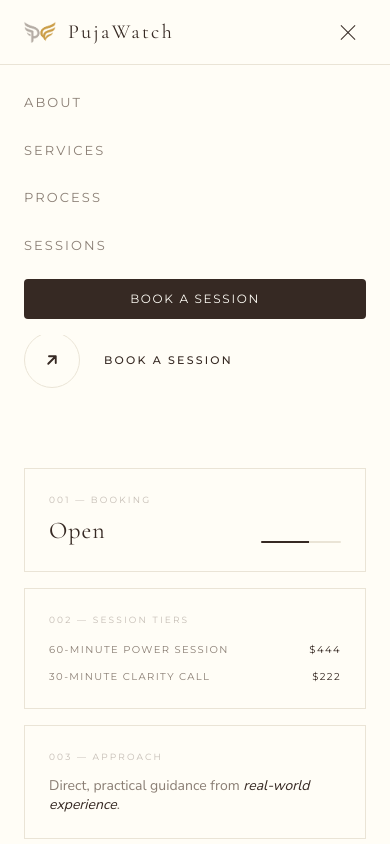
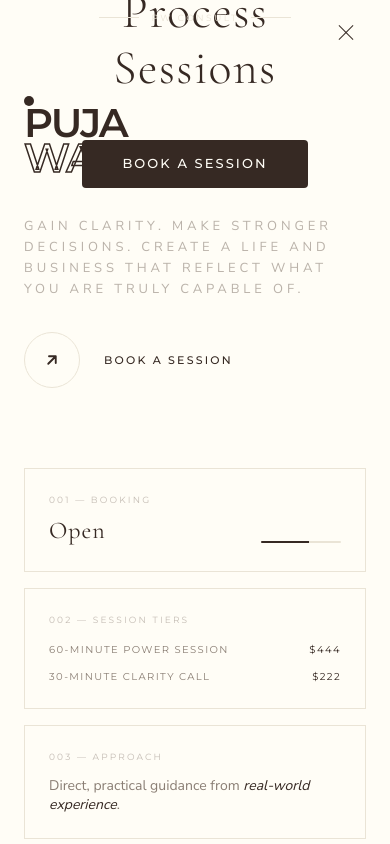
Before and after one commit to SharonSoul/Pujawatch, a Next.js app: page / in a window 390 px wide. Both pictures are taken after a click on the button "Toggle menu". Shown: the top 844 px of the page. Built offline with nearby package versions, Linux system fonts and the light colour scheme.

Commit message:
navbar updates

```diff
--- a/src/components/Navbar.tsx
+++ b/src/components/Navbar.tsx
@@ -2,6 +2,7 @@
 
 import { useEffect, useState, useCallback } from "react";
 import Link from "next/link";
+import { motion, AnimatePresence } from "motion/react";
 
 const NAV_LINKS = [
   { href: "#about", label: "About" },
@@ -23,10 +24,19 @@ export function Navbar() {
 
   const close = useCallback(() => setOpen(false), []);
 
+  useEffect(() => {
+    if (open) {
+      document.body.style.overflow = "hidden";
+    } else {
+      document.body.style.overflow = "";
+    }
+    return () => { document.body.style.overflow = ""; };
+  }, [open]);
+
   return (
     <header
       className={`fixed top-0 inset-x-0 z-40 h-16 transition-colors duration-300 ${
-        scrolled ? "bg-cream/90 backdrop-blur-sm" : "bg-transparent"
+        scrolled || open ? "bg-cream/95 backdrop-blur-sm" : "bg-cream/80"
       }`}
     >
       <nav className="mx-auto flex h-full max-w-7xl items-center justify-between px-6 lg:px-8">
@@ -58,14 +68,14 @@ export function Navbar() {
         </div>
 
         <button
-          className="flex h-9 w-9 items-center justify-center rounded-sm md:hidden"
           onClick={() => setOpen(!open)}
+          className="relative z-50 flex h-10 w-10 items-center justify-center md:hidden"
           aria-label="Toggle menu"
         >
           <span className="relative h-3 w-5">
             <span
-              className={`absolute left-0 top-0 h-px w-5 bg-espresso transition-all duration-300 ${
-                open ? "translate-y-1.5 rotate-45" : ""
+              className={`absolute left-0 h-px w-5 bg-espresso transition-all duration-300 ${
+                open ? "top-1.5 rotate-45" : "top-0"
               }`}
             />
             <span
@@ -74,37 +84,79 @@ export function Navbar() {
               }`}
             />
             <span
-              className={`absolute left-0 top-3 h-px w-5 bg-espresso transition-all duration-300 ${
-                open ? "-translate-y-1.5 -rotate-45" : ""
+              className={`absolute left-0 h-px w-5 bg-espresso transition-all duration-300 ${
+                open ? "top-1.5 -rotate-45" : "top-3"
               }`}
             />
           </span>
         </button>
       </nav>
 
+      <AnimatePresence>
         {open && (
-        <div className="border-t border-rule bg-cream md:hidden">
-          <div className="flex flex-col gap-1 px-6 py-4">
-            {NAV_LINKS.map((l) => (
+          <motion.div
+            initial={{ opacity: 0 }}
+            animate={{ opacity: 1 }}
+            exit={{ opacity: 0 }}
+            transition={{ duration: 0.4, ease: [0.16, 1, 0.3, 1] }}
+            className="fixed inset-0 z-40 flex flex-col items-center justify-center bg-cream md:hidden"
+          >
+            <div className="flex flex-col items-center gap-2">
+              {NAV_LINKS.map((l, i) => (
+                <motion.div
+                  key={l.href}
+                  initial={{ opacity: 0, y: 32 }}
+                  animate={{ opacity: 1, y: 0 }}
+                  exit={{ opacity: 0, y: 16 }}
+                  transition={{
+                    duration: 0.5,
+                    delay: 0.08 * i,
+                    ease: [0.16, 1, 0.3, 1],
+                  }}
+                >
                   <Link
-                key={l.href}
                     href={l.href}
                     onClick={close}
-                className="py-3 font-label text-[13px] uppercase tracking-[0.16em] text-warm-gray transition-colors hover:text-espresso"
+                    className="block font-display text-5xl font-light tracking-[0.03em] text-espresso transition-colors hover:text-warm-gray"
                   >
                     {l.label}
                   </Link>
+                </motion.div>
               ))}
+            </div>
+
+            <motion.div
+              initial={{ opacity: 0, y: 24 }}
+              animate={{ opacity: 1, y: 0 }}
+              exit={{ opacity: 0, y: 16 }}
+              transition={{ duration: 0.5, delay: 0.4, ease: [0.16, 1, 0.3, 1] }}
+              className="mt-12"
+            >
               <a
                 href="#book"
                 onClick={close}
-              className="mt-2 inline-flex h-10 items-center justify-center rounded-sm bg-espresso px-6 font-label text-[12px] uppercase tracking-[0.14em] text-cream transition-all duration-300 active:translate-y-px active:scale-[0.98]"
+                className="inline-flex h-12 items-center rounded-sm bg-espresso px-10 font-label text-[13px] font-medium uppercase tracking-[0.16em] text-cream transition-all duration-300 active:translate-y-px active:scale-[0.98]"
               >
                 Book a Session
               </a>
-          </div>
-        </div>
+            </motion.div>
+
+            <motion.div
+              initial={{ opacity: 0 }}
+              animate={{ opacity: 1 }}
+              exit={{ opacity: 0 }}
+              transition={{ duration: 0.4, delay: 0.5 }}
+              className="absolute bottom-10 flex items-center gap-3"
+            >
+              <span className="block h-px w-10 bg-rule" />
+              <span className="font-label text-[9px] uppercase tracking-[0.28em] text-rule">
+                PW  CONSULT
+              </span>
+              <span className="block h-px w-10 bg-rule" />
+            </motion.div>
+          </motion.div>
         )}
+      </AnimatePresence>
     </header>
   );
 }
```
Lines whose indentation alone changed are shown as unchanged.
